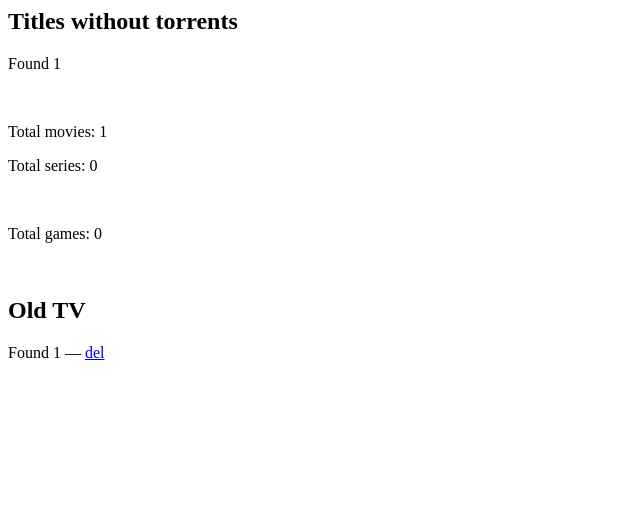
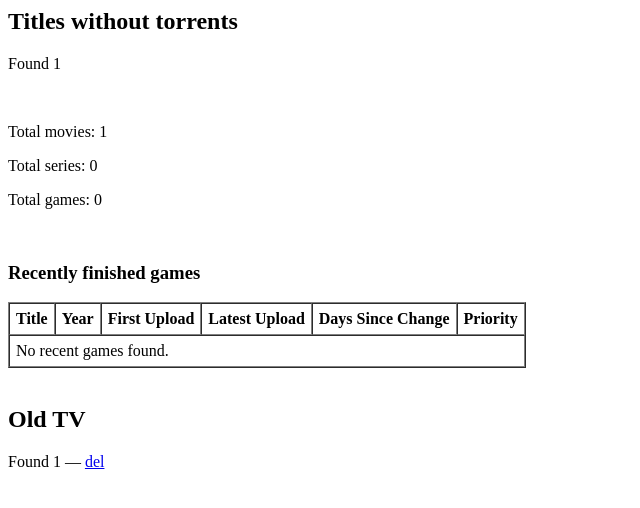
Before and after one commit to Tjorriemorrie/torrents, a Django app: page / in a window 1280 px wide. Shown: the top 508 px of the page, without its empty margins (0-640 px from the left). Run offline with Django 4.2, Linux system fonts and the light colour scheme; tables that the repository leaves empty hold one stand-in row (values such as "Sample post").

Commit message:
20260403

```diff
--- a/main/selectors.py
+++ b/main/selectors.py
@@ -1,8 +1,10 @@
 from datetime import timedelta
 
+from django.db.models import DurationField, ExpressionWrapper, F, Max, Min, QuerySet
 from django.utils import timezone
+from django.utils.timezone import now
 
-from main.constants import CATEGORY_MOVIES, CATEGORY_TV_SHOWS
+from main.constants import CATEGORY_GAMES, CATEGORY_MOVIES, CATEGORY_TV_SHOWS, STATUS_FINISHED
 from main.models import Title, Torrent
 
 
@@ -19,3 +21,25 @@ def list_old_tv():
         created_at__lt=time_ago, category__in=[CATEGORY_MOVIES, CATEGORY_TV_SHOWS]
     )
     return old_tv
+
+
+def list_recent_games() -> QuerySet[Title]:
+    """List recent games."""
+    recent_games = (
+        Title.objects.filter(
+            torrents__category=CATEGORY_GAMES,
+            status=STATUS_FINISHED,
+        )
+        .annotate(
+            earliest_upload=Min('torrents__uploaded_at'),
+            latest_upload=Max('torrents__uploaded_at'),
+        )
+        .annotate(
+            days_since_status=ExpressionWrapper(
+                now() - F('status_at'),
+                output_field=DurationField(),
+            )
+        )
+        .order_by('-status_at')[:10]
+    )
+    return recent_games
--- a/main/templates/main/home.html
+++ b/main/templates/main/home.html
@@ -5,18 +5,37 @@
     <br/>
     <p>Total movies: {{ count_movies }}</p>
     <p>Total series: {{ count_series }}</p>
+    <p>Total games: {{ count_games }}</p>
 
     <br/>
-    <p>Total games: {{ count_games }}</p>
-    <table border-collapse="collaspse">
-    <tbody>
-    {% for game in recent_games %}
+    <h3>Recently finished games</h3>
+    <table border="1" cellspacing="0" cellpadding="6">
+        <thead>
         <tr>
-            <td>{{ game.text }}</td>
-            <td>{{ game.earliest_upload_at }} sd</td>
+            <th>Title</th>
+            <th>Year</th>
+            <th>First Upload</th>
+            <th>Latest Upload</th>
+            <th>Days Since Change</th>
+            <th>Priority</th>
         </tr>
-    {% endfor %}
-    </tbody>
+        </thead>
+        <tbody>
+        {% for game in recent_games %}
+            <tr>
+                <td>{{ game.text }}</td>
+                <td>{{ game.year|default:"—" }}</td>
+                <td>{{ game.earliest_upload|date:"Y-m-d" }}</td>
+                <td>{{ game.latest_upload|date:"Y-m-d" }}</td>
+                <td>{{ game.days_since_status.days }}</td>
+                <td>{{ game.priority|default:"—" }}</td>
+            </tr>
+        {% empty %}
+            <tr>
+                <td colspan="6">No recent games found.</td>
+            </tr>
+        {% endfor %}
+        </tbody>
     </table>
 
     <br/>
@@ -24,11 +43,4 @@
     <h2>Old TV</h2>
     <p>Found {{ old_tv|length }} &mdash; <a href="{% url 'clear_tv_view' %}">del</a></p>
 
-{#    <p>Series older than 3 years: {{ old_series|length }} found!</p>#}
-{#    <p>Titles without torrents: {{ titles_without_torrents|length }} found!</p>#}
-{##}
-{#    <h2>Played Games</h2>#}
-{#    {% for title in played_games %}#}
-{#        <p>{{ title.status_at }} {{ title.text }}</p>#}
-{#    {% endfor %}#}
 {% endblock %}
--- a/main/views.py
+++ b/main/views.py
@@ -1,10 +1,9 @@
-from django.db.models import Max
 from django.shortcuts import redirect, render
 from django.urls import reverse
 
-from main.constants import CATEGORY_GAMES, CATEGORY_MOVIES, CATEGORY_TV_SHOWS, STATUS_FINISHED
-from main.models import Title, Torrent
-from main.selectors import list_old_tv, list_titles_without_torrents
+from main.constants import CATEGORY_GAMES, CATEGORY_MOVIES, CATEGORY_TV_SHOWS
+from main.models import Torrent
+from main.selectors import list_old_tv, list_recent_games, list_titles_without_torrents
 
 
 def home_view(request):
@@ -14,12 +13,7 @@ def home_view(request):
     count_movies = Torrent.objects.filter(category=CATEGORY_MOVIES).count()
     count_series = Torrent.objects.filter(category=CATEGORY_TV_SHOWS).count()
     count_games = Torrent.objects.filter(category=CATEGORY_GAMES).count()
-    recent_games = (
-        Title.objects.filter(torrents__category=CATEGORY_GAMES, status=STATUS_FINISHED)
-        .values('text')
-        .annotate(latest_upload=Max('earliest_upload_at'))
-        .order_by('-latest_upload')[:5]
-    )
+    recent_games = list_recent_games()
     ctx = {
         # 'played_games': played_games,
         'old_tv': old_tv,
```
Also changed, not shown: main/management/commands/scrape_sites.py (line endings or trailing spaces), 1 other file.
